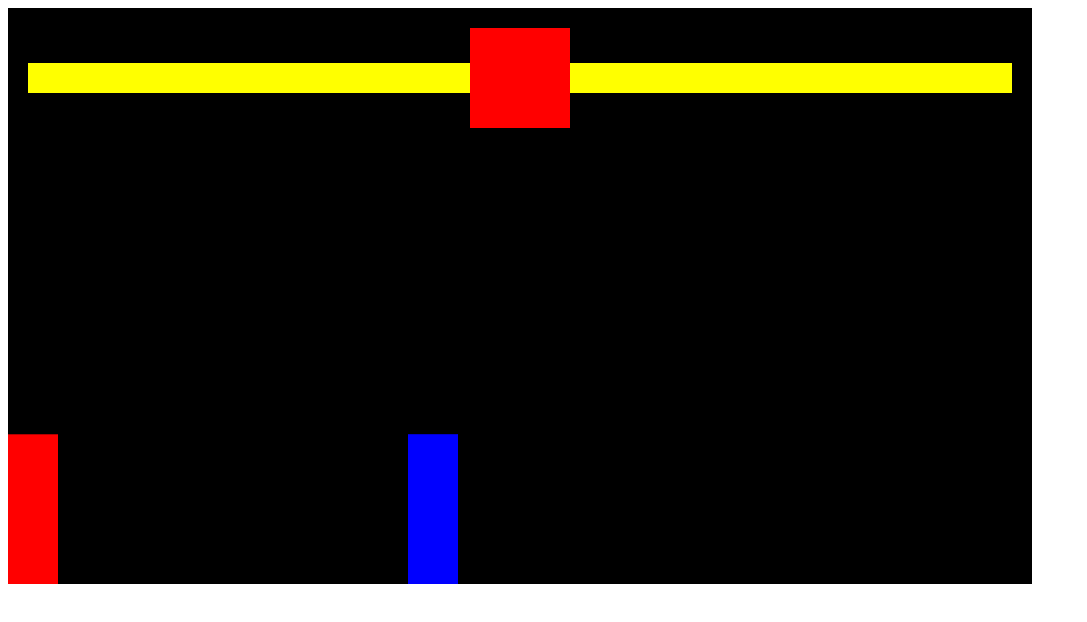
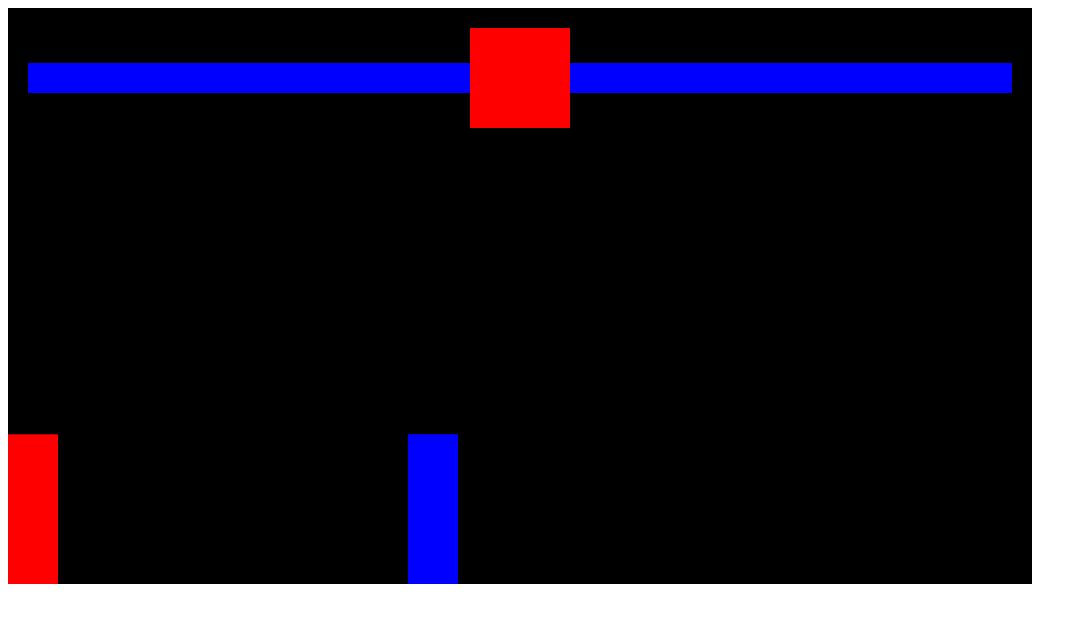
Before and after one commit to Kolamin/fighting-game, a plain HTML site: page index.html in a window 1280 px wide. Shown: the whole page, without its empty margins (0-1087 px from the left). Drawn offline with Linux system fonts and the light colour scheme.

Commit message:
finish bar interface

```diff
--- a/index.html
+++ b/index.html
@@ -20,7 +20,20 @@
       "
     >
       <!-- player health -->
-      <div style="background-color: yellow; height: 30px; width: 100%"></div>
+      <div style="position: relative; height: 30px; width: 100%; display: flex; justify-content: flex-end;">
+        <div style="background-color: yellow; height: 30px; width: 100%"></div>
+        <div
+          id="playerHealth"
+          style="
+            position: absolute;
+            background: blue;
+            top: 0;
+            right: 0;
+            bottom: 0;
+            width: 100%;
+          "
+        ></div>
+      </div>
       <!-- timer -->
       <div
         style="
@@ -32,11 +45,18 @@
       ></div>
       <!-- enemy health -->
       <div style="position: relative; height: 30px; width: 100%">
+        <div style="background-color: yellow; height: 30px"></div>
         <div
           id="enemyHealth"
-          style="background-color: yellow; height: 30px"
+          style="
+            position: absolute;
+            background: blue;
+            top: 0;
+            right: 0;
+            bottom: 0;
+            left: 0;
+          "
         ></div>
-        <div style="position: absolute; background: blue"></div>
       </div>
       <div></div>
     </div>
--- a/index.js
+++ b/index.js
@@ -26,6 +26,7 @@ class Sprite {
     };
     this.color = color;
     this.isAttacking;
+    this.health = 100;
   }
 
   draw() {
@@ -165,7 +166,8 @@ function animate() {
     player.isAttacking
   ) {
     player.isAttacking = false;
-    document.querySelector("#enemyHealth").style.width = "20%";
+    enemy.health -= 20;
+    document.querySelector("#enemyHealth").style.width = enemy.health + "%";
   }
 
   if (
@@ -176,7 +178,8 @@ function animate() {
     enemy.isAttacking
   ) {
     enemy.isAttacking = false;
-    console.log("enemy attack successful");
+    player.health -= 20;
+    document.querySelector("#playerHealth").style.width = player.health + "%";
   }
 }
 
```
